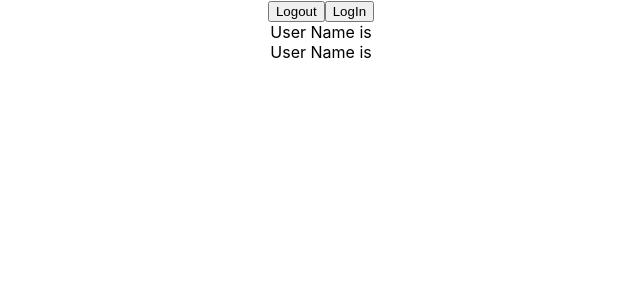
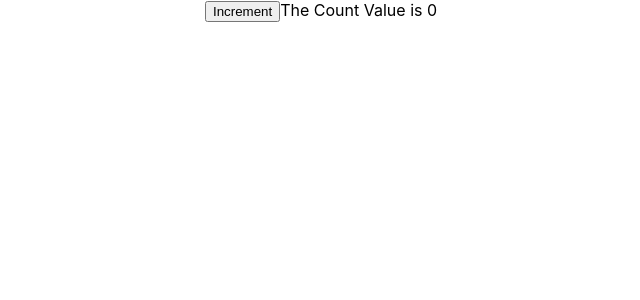
Before and after one commit to ashupandey1620/reacttypescript, a React (Create React App) app: page / in a window 1280 px wide. Shown: the top 300 px of the page, without its empty margins (319-959 px from the left). Built offline with nearby package versions, Linux system fonts and the light colour scheme.

Commit message:
Class Component in React

```diff
--- a/src/App.tsx
+++ b/src/App.tsx
@@ -1,14 +1,11 @@
 import React from 'react';
 import './App.css';
-import {UserContextProvider} from "./Components/context/userContext";
-import {User} from "./Components/context/User";
+import {Counter} from "./Components/class/Counter";
 
 function App() {
   return (
     <div className="App">
-        <UserContextProvider>
-            <User/>
-        </UserContextProvider>
+       <Counter message = 'The Count Value is '/>
     </div>
   );
 }
--- /dev/null
+++ b/src/Components/class/Counter.tsx
@@ -0,0 +1,30 @@
+import {Component} from "react";
+
+type CounterProps = {
+    message:string
+}
+
+type CounterState = {
+    count:number
+}
+
+// /The Counter Value is 5
+
+export class Counter extends Component<CounterProps,CounterState>{
+    state = {
+        count:0
+    }
+
+    handleClick = () => {
+        this.setState((prevState) => ({count:prevState.count+1}))
+    }
+
+    render(){
+        return(
+            <div>
+                <button onClick={this.handleClick}>Increment</button>
+                {this.props.message} {this.state.count}
+            </div>
+        )
+    }
+}
```
